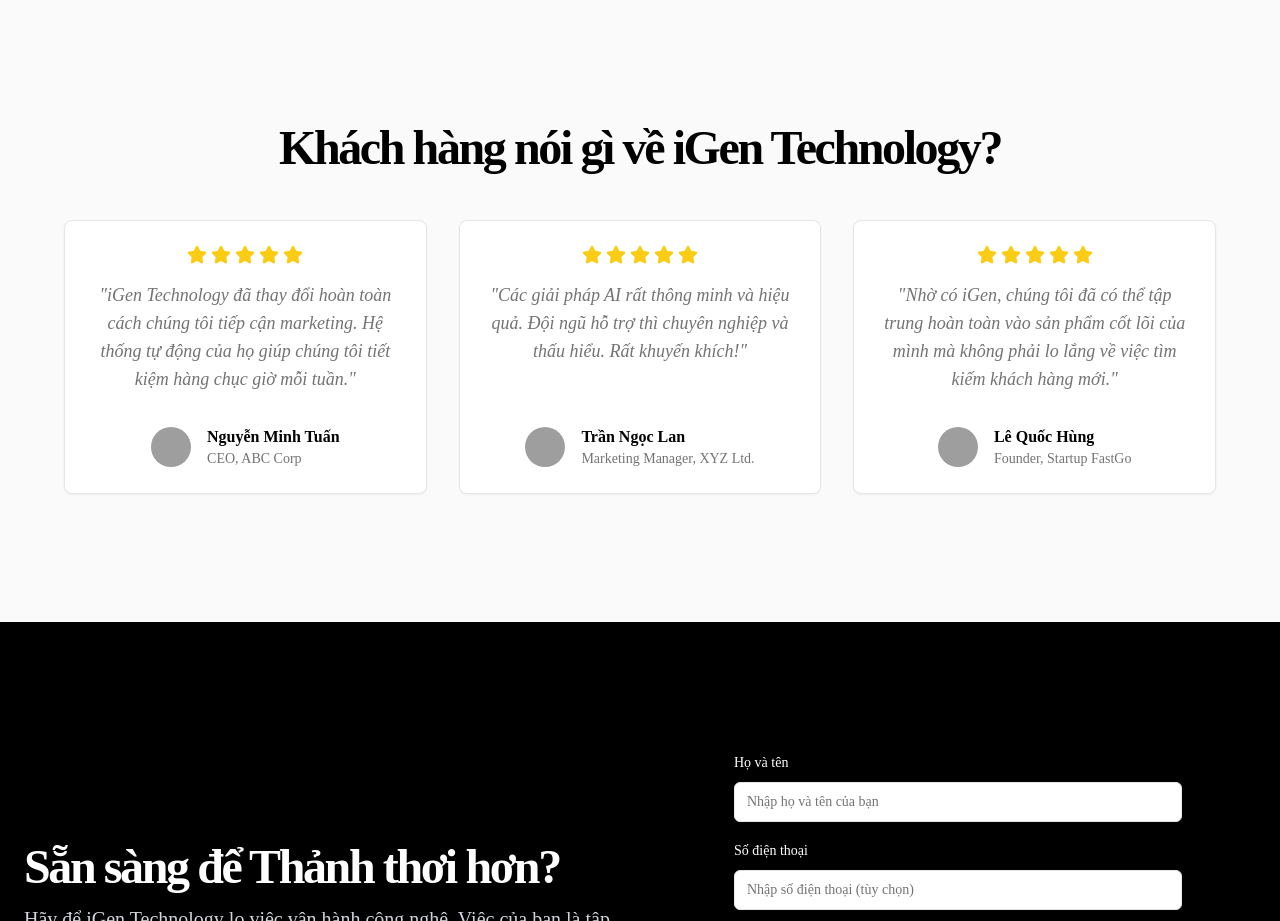
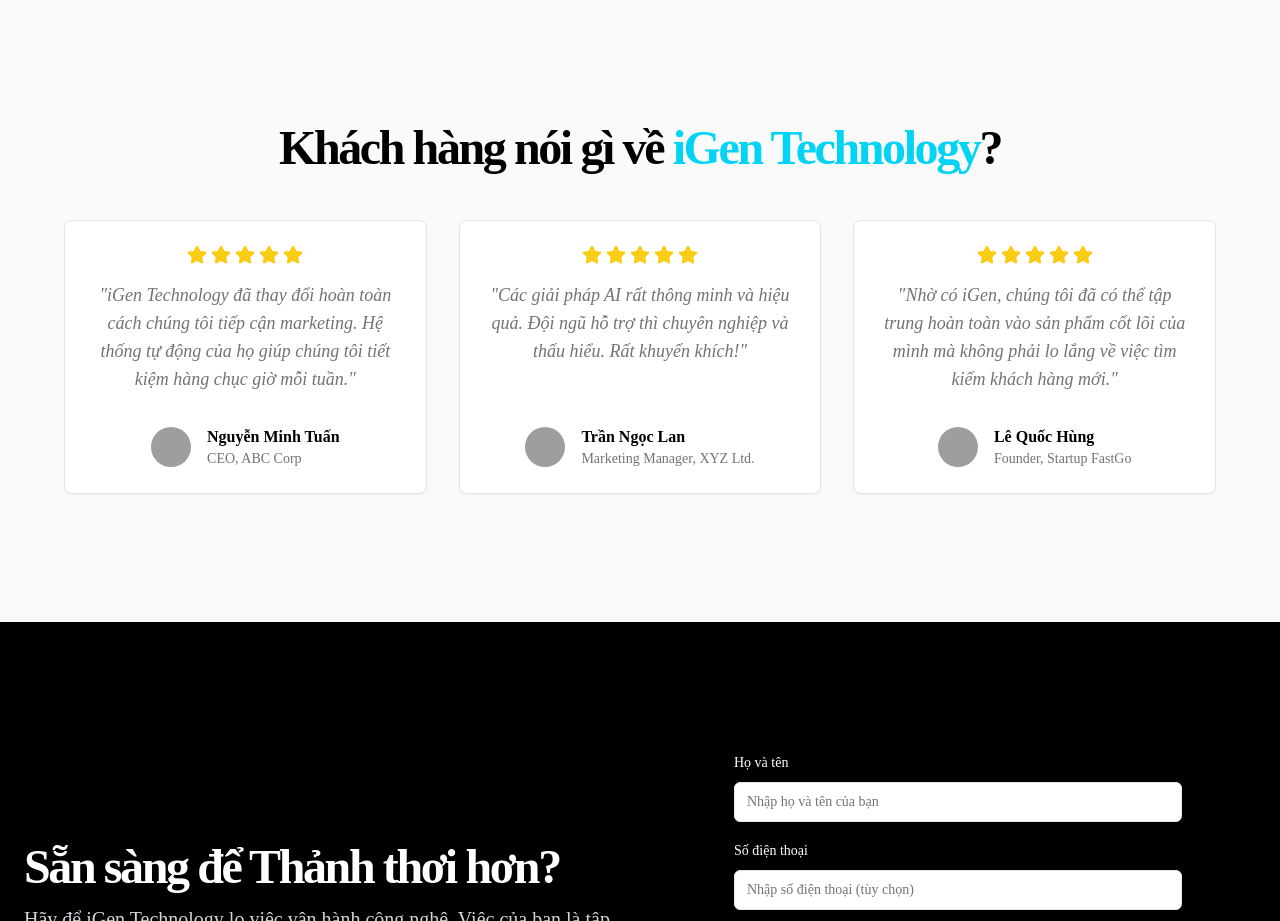
Before and after one commit to jb007-gg/igen-backend, a Next.js app: page / in a window 1280 px wide. Shown: the part 4180-5101 px from the top of the page. Built offline with nearby package versions, Linux system fonts and the light colour scheme; grey boxes are pictures that could not be loaded; what @genkit-ai/googleai, genkit would draw is missing.

Commit message:
change the color igen technology the same as the logo igen (_for element

```diff
--- a/src/components/landing/testimonials-section.tsx
+++ b/src/components/landing/testimonials-section.tsx
@@ -30,7 +30,7 @@
     <section id="testimonials" className="w-full py-12 md:py-24 lg:py-32 bg-secondary">
       <div className="container mx-auto px-4 md:px-6">
         <h2 className="text-3xl font-bold tracking-tighter text-center sm:text-5xl font-headline text-foreground">
-          Khách hàng nói gì về iGen Technology?
+          Khách hàng nói gì về <span className="text-[#00d3f3]">iGen Technology</span>?
         </h2>
         <div className="mt-12 grid grid-cols-1 md:grid-cols-3 gap-8 max-w-6xl mx-auto">
           {testimonials.map((testimonial, index) => (
```
